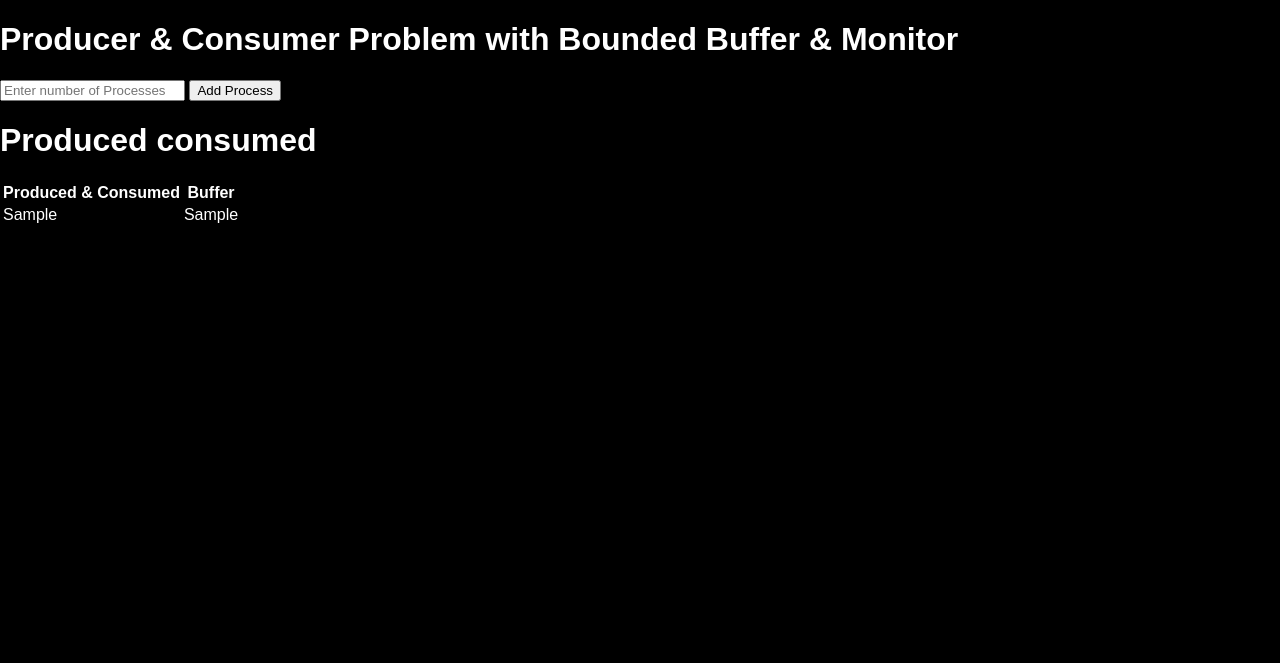
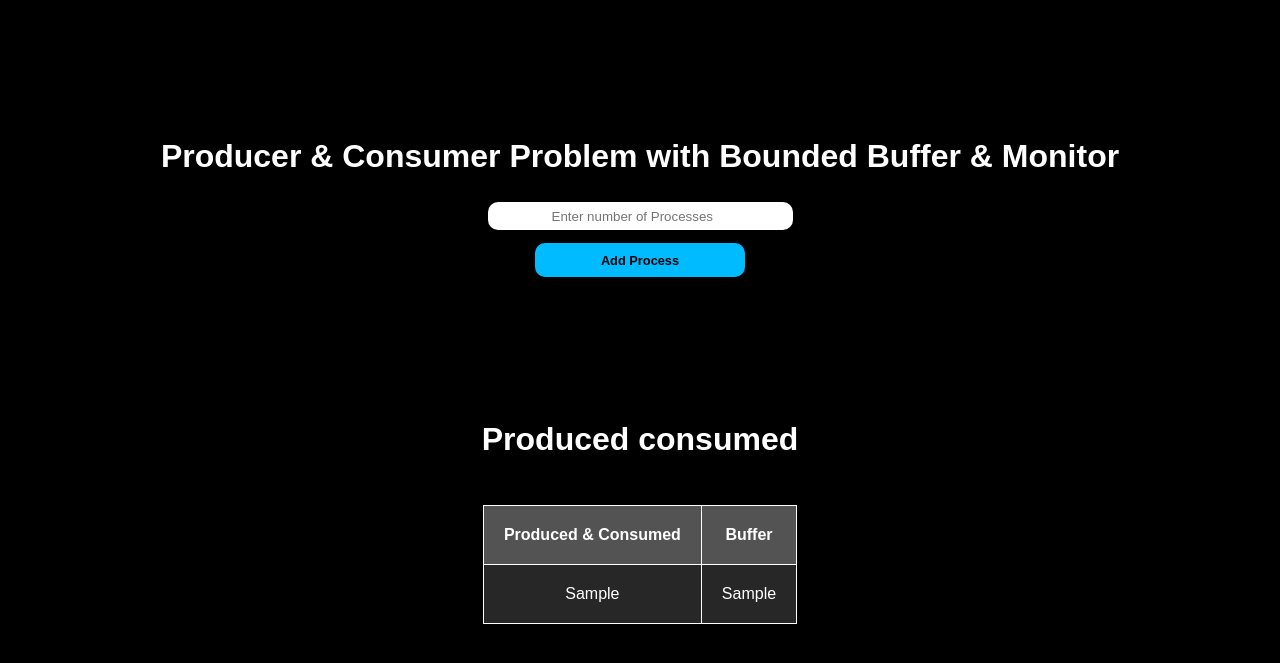
Before and after one commit to aryanranderiya/OSMiniProject, a Flask app: template api/templates/PCBB.html in a window 1280 px wide. Shown: the top 663 px of the page. Run offline with Flask 3, Linux system fonts and the light colour scheme; the template is opened without the code that fills it: most values are stand-ins (such as "Sample title", 1, 10 or a date in 2020).

Commit message:
Added template files, improved PCBB

```diff
--- a/api/app.py
+++ b/api/app.py
@@ -44,8 +44,9 @@ def app_ProducerConsumer():
     monitor = PCBB.Monitor()
 
     PCBB.process_as_begin(no_of_processes, [], monitor)
-    buffer_content = monitor.get_buffer()
-    produced_consumed = monitor.get_produced_consumed()
+
+    buffer_content = monitor.buffer_list
+    produced_consumed = monitor.produce_consumed_list
 
     zipped_data = zip(produced_consumed, buffer_content)
 
--- /dev/null
+++ b/api/static/css/PCBB.css
@@ -0,0 +1,7 @@
+.produced {
+  background-color: #006a2c;
+}
+
+.consumed {
+  background-color: #770000;
+}
--- a/api/templates/css/SRTN.css
+++ b/api/static/css/common.css
@@ -1,3 +1,17 @@
+* {
+  font-family: Arial, Helvetica, sans-serif;
+  color: white;
+}
+
+body {
+  background-color: black;
+  margin: 0;
+}
+
+input {
+  color: black;
+}
+
 .main_form {
   height: 50vh;
   width: 100%;
@@ -34,21 +48,23 @@ th {
   padding: 20px;
   background-color: rgb(39, 39, 39);
   text-align: center;
-  border: 1px solid #00bbff;
+  border: 1px solid white;
 }
 
 th {
-  background-color: #004863;
+  background-color: #535353;
 }
 
 table {
-  border: 1px solid #00bbff;
+  border: 1px solid white;
   border-collapse: collapse;
 }
 .process_table_div {
   width: 100%;
   display: flex;
   justify-content: center;
+  flex-direction: column;
+  align-items: center;
 }
 
 .process_table {
--- a/api/templates/PCBB.html
+++ b/api/templates/PCBB.html
@@ -6,6 +6,7 @@
     <meta name="viewport" content="width=device-width, initial-scale=1.0">
     <title>Producer Consumer</title>
     <link rel="stylesheet" type="text/css" href="{{ url_for('static', filename='css/common.css') }}">
+    <link rel="stylesheet" type="text/css" href="{{ url_for('static', filename='css/PCBB.css') }}">
 </head>
 
 <body>
@@ -16,6 +17,7 @@
         <input type="submit" value="Add Process" id="submit_btn">
     </form>
 
+    <div class="process_table_div">
         {% if zipped_data %}
         <h1>Produced consumed </h1>
         <table class="process_table">
@@ -26,8 +28,10 @@
 
             {% for item1, item2 in zipped_data %}
             <tr>
-            <td>{{ item1 }}</td>
-            <td>{{ item2 }}</td>
+                <td
+                    class="{% if item1.startswith('Produced') %}produced{% elif item1.startswith('Consumed') %}consumed{% endif %}">
+                    {{ item1 }}</td>
+                <td class="buffer_td">{{ item2 }}</td>
             </tr>
             {% endfor %}
 
@@ -35,6 +39,8 @@
         {% else %}
         <p>No Processes have been created!</p>
         {% endif %}
+    </div>
+
 </body>
 
 </html>
--- a/api/templates/SRTN.html
+++ b/api/templates/SRTN.html
@@ -23,6 +23,7 @@
 
     <div class="process_table_div">
         {% if processes %}
+        <h1>Processes</h1>
         <table class="process_table">
             <tr>
                 <th>Process Name</th>
--- a/api/templates/css/common.css
+++ /dev/null
@@ -1,13 +0,0 @@
-* {
-  font-family: Arial, Helvetica, sans-serif;
-  color: white;
-}
-
-body {
-  background-color: black;
-  margin: 0;
-}
-
-input {
-  color: black;
-}
```
Also changed, not shown: api/PCBB.py (+25 -13 lines), api/static/css/SRTN.css (added), api/static/css/index.css (renamed from api/templates/css/index.css). Lines whose indentation alone changed are shown as unchanged.
